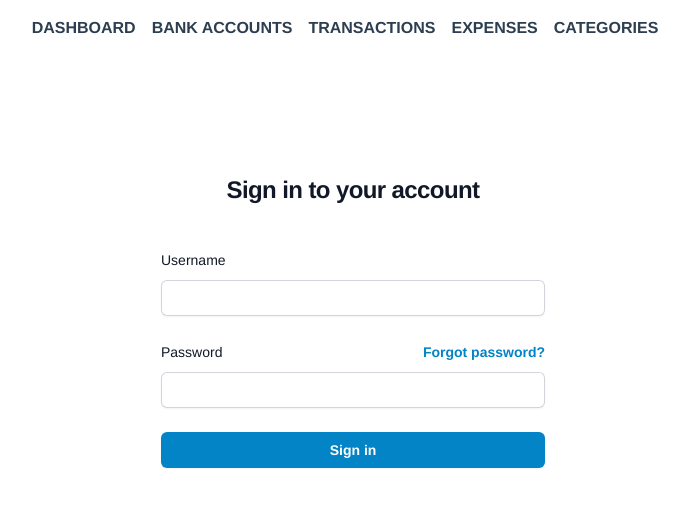
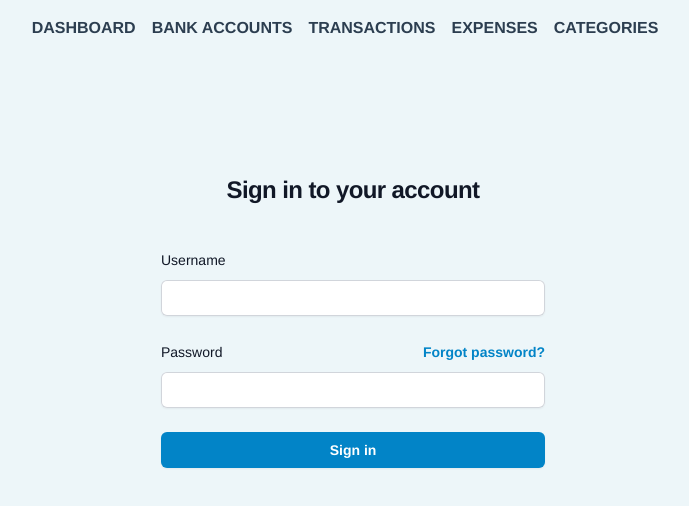
Before and after one commit to madison-mitchell/budgetting-app, a Vue app in the folder frontend/: page /login in a window 1280 px wide. Shown: the top 506 px of the page, without its empty margins (287-976 px from the left). Built offline with nearby package versions, Linux system fonts and the light colour scheme; the HTML template or start-up script is replaced by a standard one.

Commit message:
Updated styling

```diff
--- a/frontend/src/App.vue
+++ b/frontend/src/App.vue
@@ -30,12 +30,17 @@ export default {
 </script>
 
 <style>
+body {
+    background-color: #edf6f9;
+}
+
 #app {
     font-family: Avenir, Helvetica, Arial, sans-serif;
     -webkit-font-smoothing: antialiased;
     -moz-osx-font-smoothing: grayscale;
     text-align: center;
-    color: #2c3e50;
+    /* color: #2c3e50; */
+    /* background-color: #f5f5f5; */
 }
 
 nav {
```
